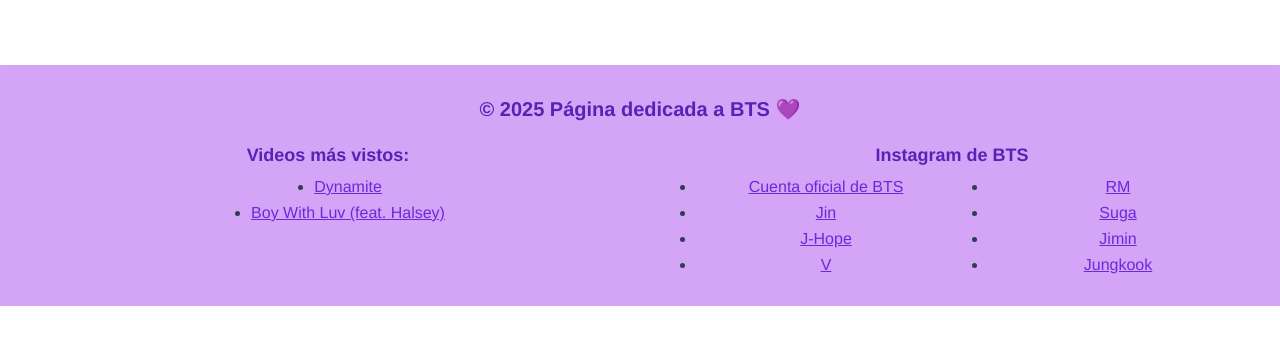
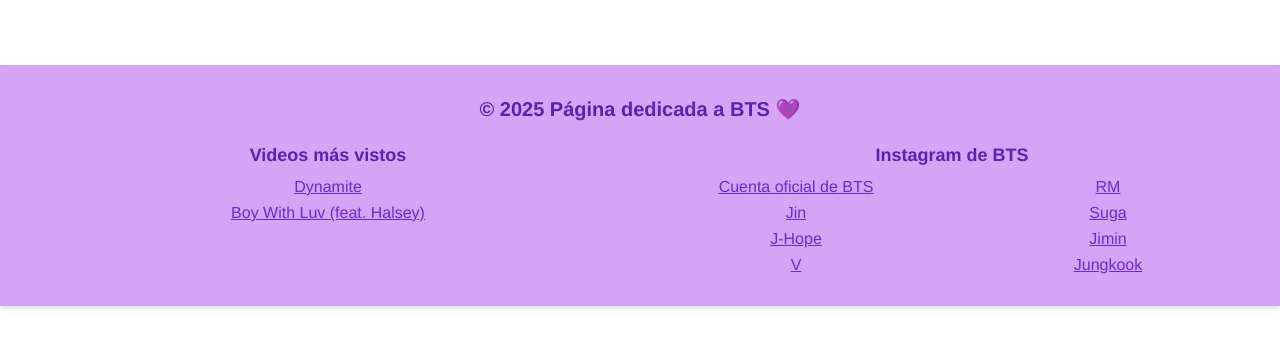
Before and after one commit to rayopocay/landingpage-222, a Vue app: page / in a window 1280 px wide. Shown: the part 1129-1472 px from the top of the page. Before the commit the page ends 1435 px from the top, so only its background shows below. Built offline with nearby package versions, Linux system fonts and the light colour scheme.

Commit message:
Se cambio el formato de las listas

```diff
--- a/src/components/pie_pagina.vue
+++ b/src/components/pie_pagina.vue
@@ -2,10 +2,10 @@
   <footer class="full-width-footer">
     <div class="footer-content-wrapper">
       <p class="copyright-text">© 2025 Página dedicada a BTS 💜</p>
-<!-- En este apartado van los videos más vistos del grupo-->
+
       <div class="sections-wrapper">
         <div class="video-links-section">
-          <h2 class="section-title">Videos más vistos: </h2>
+          <h2 class="section-title">Videos más vistos</h2>
           <ul class="link-list">
             <li>
               <a href="https://www.youtube.com/watch?v=gdZLi9oWNZg"
@@ -23,7 +23,7 @@
             </li>
           </ul>
         </div>
-<!--Acá se han puesto los links hacía lo sperfiles de instagram de los integrantes y el perfil del grupo-->
+
         <div class="instagram-links-section">
           <h2 class="section-title">Instagram de BTS</h2>
           <ul class="link-list members-grid">
@@ -96,10 +96,12 @@
 
 <style scoped>
 .full-width-footer {
+  /* Estilos para el footer completo */
   background-color: #d4a4f7;
   padding: 2rem;
   box-shadow: 0 4px 6px -1px rgba(0, 0, 0, 0.1), 0 2px 4px -1px rgba(0, 0, 0, 0.06);
   margin-top: 2.5rem;
+  margin-bottom: 2.5rem;
 }
 
 .footer-content-wrapper {
@@ -140,6 +142,8 @@
   flex-direction: column;
   align-items: center;
   gap: 0.5rem;
+  list-style-type: none; /* Elimina los puntos de la lista */
+  padding-left: 0; /* Asegura que la lista se alinee correctamente */
 }
 
 .members-grid {
```
